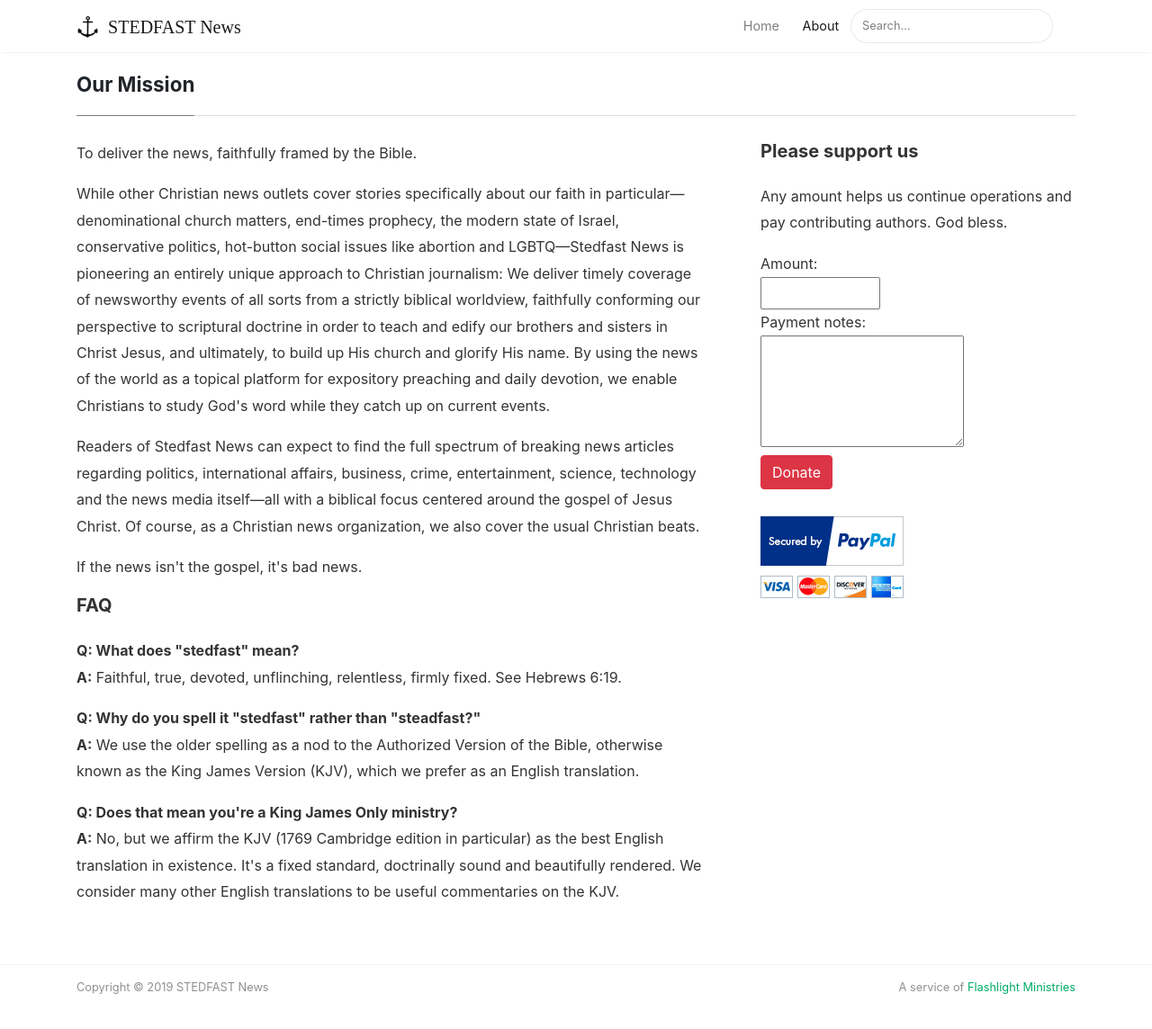
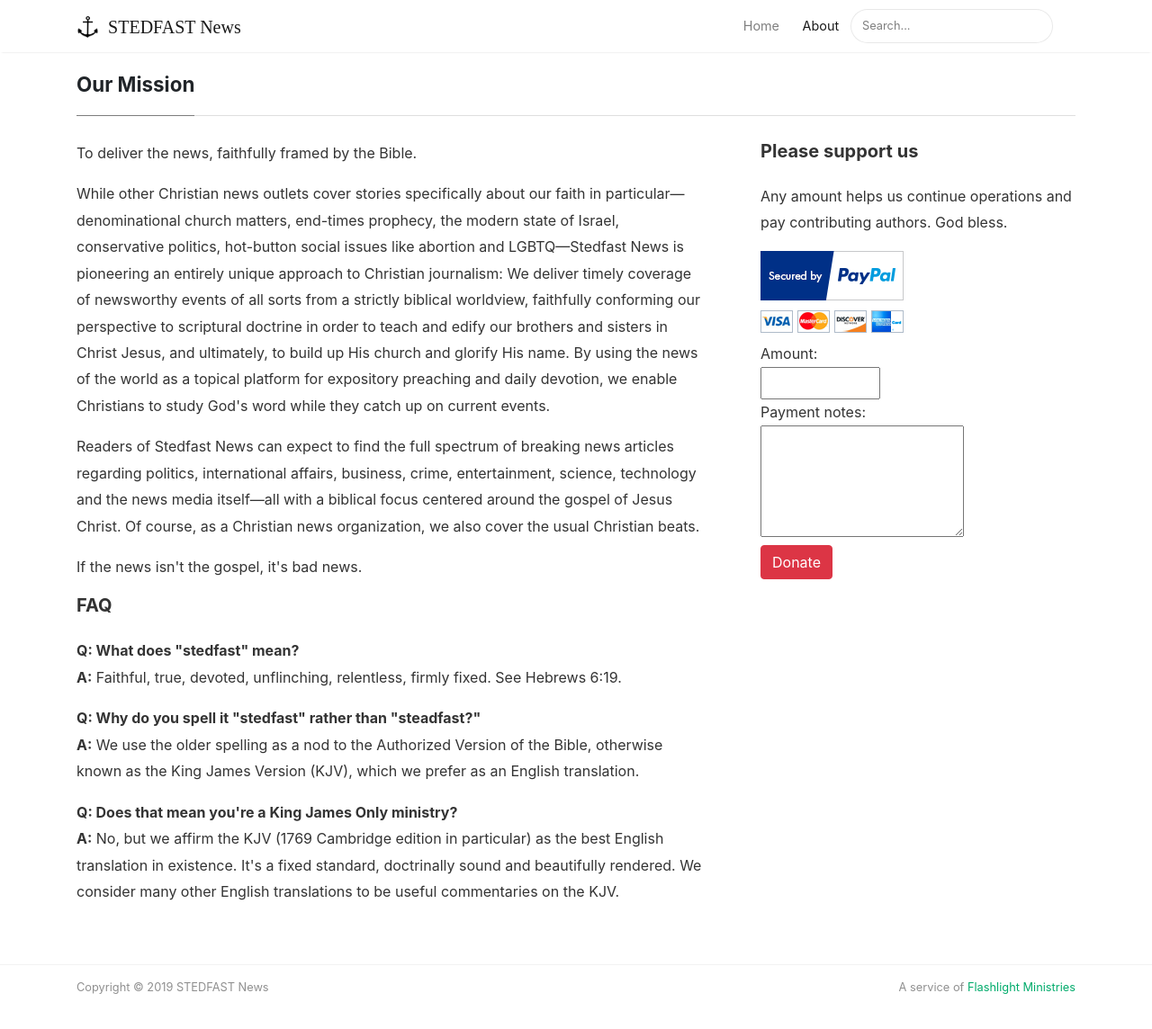
Before and after one commit to flashlightministries/stedfastnews, a Jekyll site: the page built from _pages/about.md, in a window 1280 px wide and 1182 px high. Shown: the top 1144 px of the window at 90% size. Built offline with Jekyll 4.4.1, drawn with Linux system fonts in a browser that asks for light colours; nearby versions of some CDN libraries.

Commit message:
Update about.md

```diff
--- a/_pages/about.md
+++ b/_pages/about.md
@@ -20,18 +20,15 @@ permalink: /about
 
   <h5>FAQ</h5>
   <p>
-    <b>Q: What does "stedfast" mean?</b>
-    <br>
+    <b>Q: What does "stedfast" mean?</b><br>
     <b>A:</b> Faithful, true, devoted, unflinching, relentless, firmly fixed. See Hebrews 6:19.
   </p>
   <p>
-    <b>Q: Why do you spell it "stedfast" rather than "steadfast?"</b>
-    <br>
+    <b>Q: Why do you spell it "stedfast" rather than "steadfast?"</b><br>
     <b>A:</b> We use the older spelling as a nod to the Authorized Version of the Bible, otherwise known as the King James Version (KJV), which we prefer as an English translation.
   </p>
   <p>
-    <b>Q: Does that mean you're a King James Only ministry?</b>
-    <br>
+    <b>Q: Does that mean you're a King James Only ministry?</b><br>
     <b>A:</b> No, but we affirm the KJV (1769 Cambridge edition in particular) as the best English translation in existence. It's a fixed standard, doctrinally sound and beautifully rendered. We consider many other English translations to be useful commentaries on the KJV.
   </p>
 </div>
@@ -42,6 +39,8 @@ permalink: /about
 <h5>Please support us</h5>
 
 <p>Any amount helps us continue operations and pay contributing authors. God bless.</p>
+
+<img src="{{ site.baseurl }}/assets/images/paypal-badge.png" alt="Payments through Paypal"><br>
 
 <form name="_xclick" action="https://www.paypal.com/cgi-bin/webscr" method="post">
   <input type="hidden" name="cmd" value="_xclick">
@@ -56,11 +55,8 @@ permalink: /about
   Payment notes:<br>
   <textarea name="os0" rows="4" cols="20"></textarea><br>
 
-  <input type="submit" class="btn btn-danger" value="Donate"><br>
+  <input type="submit" class="btn btn-danger" value="Donate">
 </form>
-
-<br>
-<img src="{{ site.baseurl }}/assets/images/paypal-badge.png" alt="Payments through Paypal">
 
 </div>
 </div>
```
